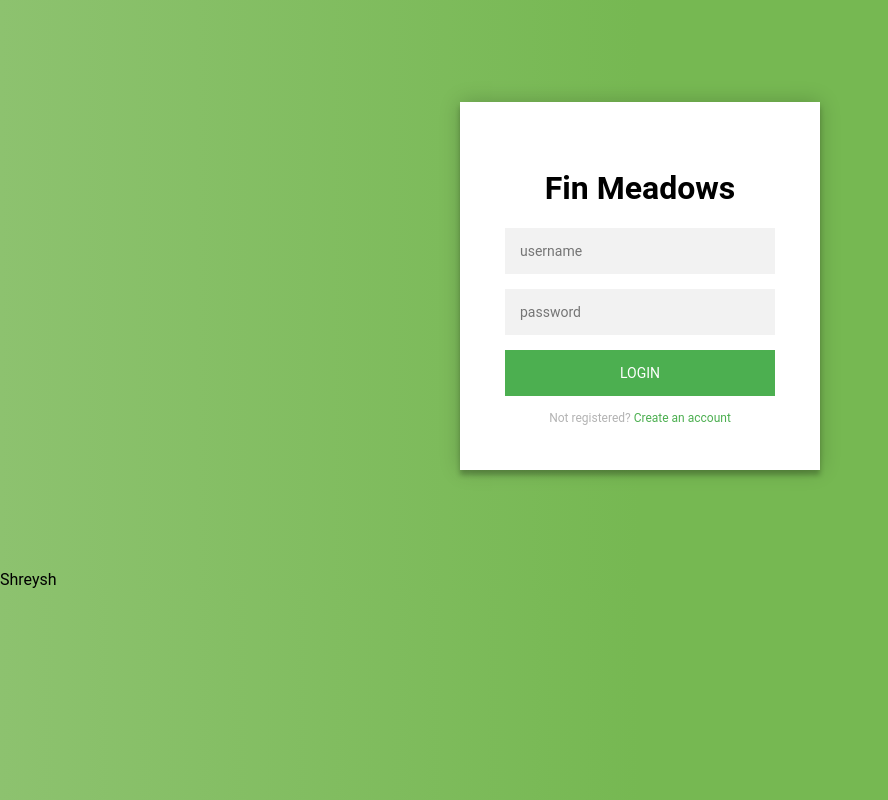
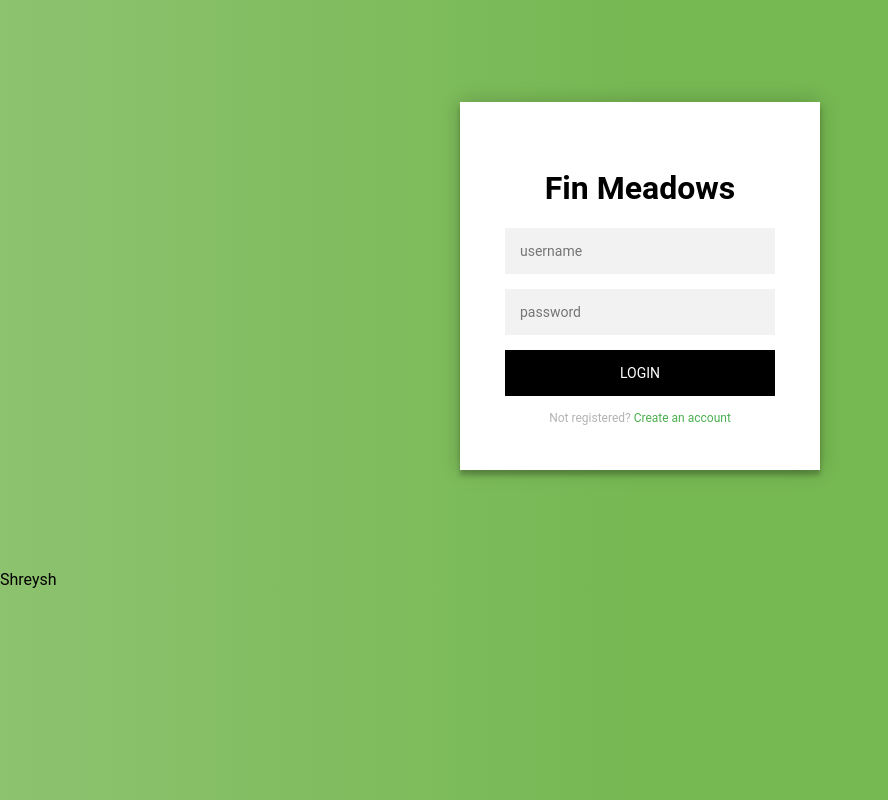
Before and after one commit to Shreyashlengare/node-frontend, a React (Create React App) app: page / in a window 1280 px wide. Shown: the whole page, without its empty margins (0-888 px from the left). Built offline with nearby package versions, Linux system fonts and the light colour scheme.

Commit message:
final commit

```diff
--- a/src/Pages/Welcome.css
+++ b/src/Pages/Welcome.css
@@ -31,7 +31,7 @@
   font-family: "Roboto", sans-serif;
   text-transform: uppercase;
   outline: 0;
-  background: #4CAF50;
+  background: #000000;
   width: 100%;
   border: 0;
   padding: 15px;
```
